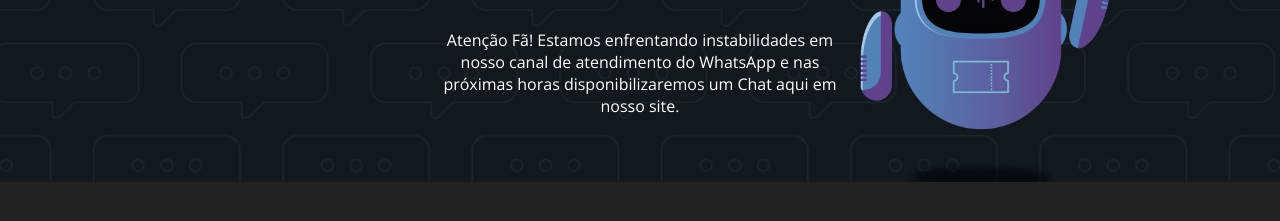
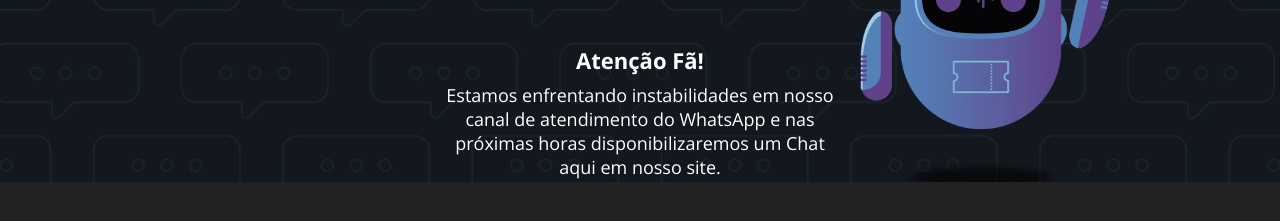
Before and after one commit to matheus-pantoja-ir/sac_hotsite, a website built with Parcel: page index.html in a window 1280 px wide. Shown: the part 213-434 px from the top of the page. Built offline with nearby package versions, Linux system fonts and the light colour scheme; files whose address does not match are found by name.

```diff
--- a/assets/css/styles.css
+++ b/assets/css/styles.css
@@ -333,10 +333,21 @@
     .iris-content p {
         margin-top: 16px;
         text-align: center;
-        font-size: 16px;
+        font-size: 18px;
         width: 400px;
         color: #ffffff;
     }
+
+    .iris-content p strong{
+        display: block;
+        margin-top: 16px;
+        text-align: center;
+        font-size: 22px;
+        margin-bottom: 8px;
+        width: 400px;
+        color: #ffffff;
+    }
+
     .iris-content span.iris {
         color: #5e468e;
     }
--- a/index.html
+++ b/index.html
@@ -35,7 +35,7 @@
             <div class="iris-content">
                 <span>Oi, eu sou a <span class="iris">IRIS</span>, a assistente virtual da Ingresso Rápido.</span>
                 <p>
-                    Atenção Fã!
+                    <strong>Atenção Fã!</strong>
                     Estamos enfrentando instabilidades em nosso canal de atendimento do WhatsApp e nas próximas horas disponibilizaremos um Chat aqui em nosso site.
                 </p>
 
```
